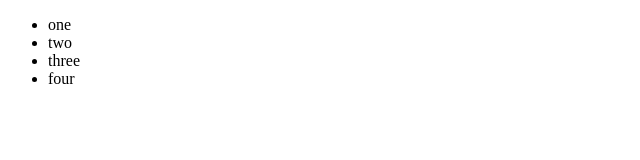
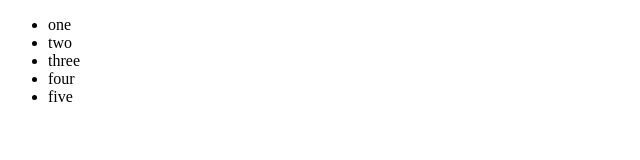
Before and after one commit to greggfine/git-pr-exp, a plain HTML site: page index.html in a window 1280 px wide. Shown: the full height of the page, 0-640 px from the left. Drawn offline with Linux system fonts and the light colour scheme.

Commit message:
add new li

```diff
--- a/index.html
+++ b/index.html
@@ -14,6 +14,7 @@
         <li>two</li>
         <li>three</li>
         <li>four</li>
+        <li>five</li>
     </ul>
 
 </module-one>
```
